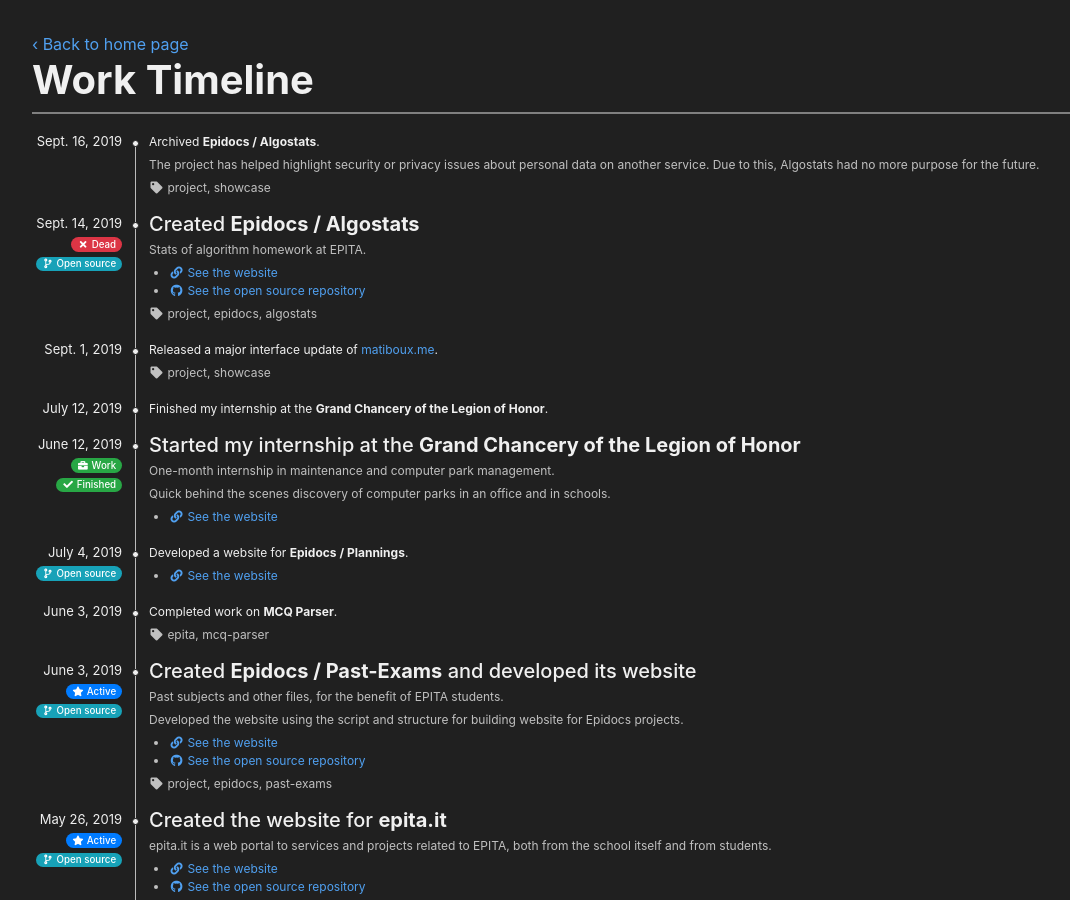
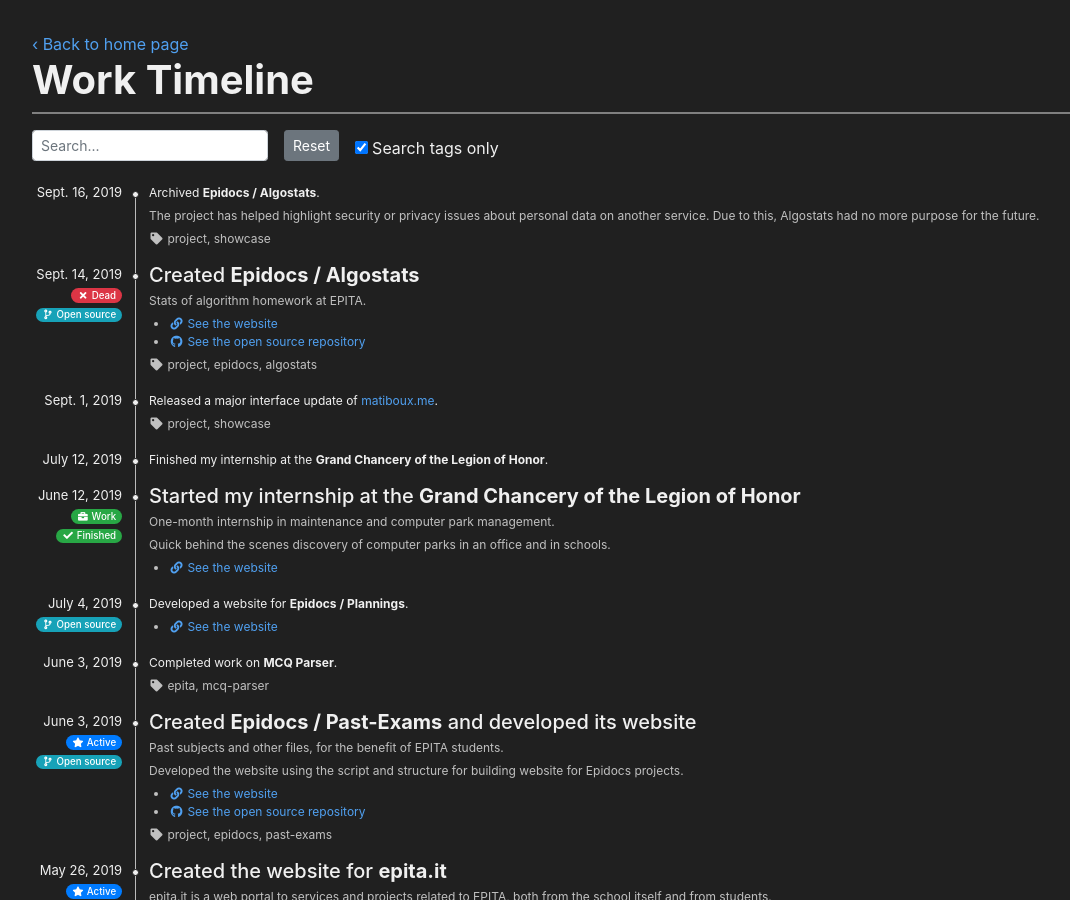
Before and after one commit to matiboux/matiboux.me, a Jekyll site: the page built from timeline.html, in a window 1280 px wide and 900 px high. Shown: the whole window, without its empty margins (53-1123 px from the left). Built offline with Jekyll 4.4.1, drawn with Linux system fonts in a browser that asks for light colours; nearby versions of some CDN libraries.

Commit message:
Added search form on the timeline page

```diff
--- a/assets/js/script.js
+++ b/assets/js/script.js
@@ -2,3 +2,26 @@ $(function() {
 	$('[data-toggle="popover"]').popover();
 	$('[data-toggle="tooltip"]').tooltip();
 });
+
+var searchHandler = function(value) {
+	$('.timeline-items .item').hide();
+
+	var value = (typeof(value) == "string") ? value : $('#timelineSearch [name="searchField"]').val();
+	console.log(value);
+	if(value != "") {
+		if($('#timelineSearch [name="searchTagsOnly"]').prop('checked'))
+			$('.timeline-items .item .tags:contains("' + value + '")').parents('.item').show();
+		else
+			$('.timeline-items .item:contains("' + value + '")').show();
+	}
+	else
+		$('.timeline-items .item').show();
+};
+
+$('#timelineSearch [name="searchField"]').keyup(function() {
+	searchHandler($(this).val());
+});
+$('#timelineSearch [name="searchTagsOnly"]').change(searchHandler);
+$('#timelineSearch [type="reset"]').click(function() {
+	searchHandler("");
+});
--- a/timeline.html
+++ b/timeline.html
@@ -3,4 +3,17 @@ layout: default
 title: Work Timeline
 ---
 
+<form action="#" id="timelineSearch" class="form-inline mb-3">
+	<div class="form-group mr-3 mb-1">
+		<input class="form-control form-control-sm" type="text" name="searchField" placeholder="Search..." />
+	</div>
+	<button type="reset" class="btn btn-secondary btn-sm mr-3 mb-1">Reset</button>
+	<div class="form-check">
+		<input class="form-check-input" type="checkbox" name="searchTagsOnly" id="searchTagsOnly" checked />
+		<label class="form-check-label" for="searchTagsOnly">
+			Search tags only
+		</label>
+	</div>
+</form>
+
 {% include loadtimeline.html items=site.data.timeline %}
```
